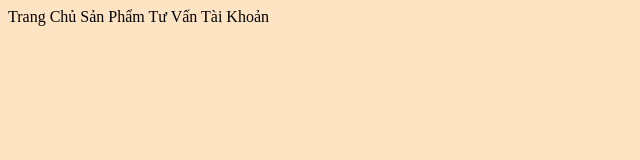
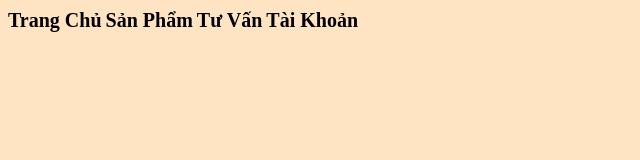
Before and after one commit to Ngmhai3112/ngmhai3112.github.io, a plain HTML site: page index.html in a window 1280 px wide. Shown: the whole page, without its empty margins (0-640 px from the left). Drawn offline with Linux system fonts and the light colour scheme.

Commit message:
Update stylegh.css

```diff
--- a/stylegh.css
+++ b/stylegh.css
@@ -1,3 +1,13 @@
 body{
     background-color: bisque;
 }
+
+.header span{
+    font-family: 'Montserrat';
+    font-style: normal;
+    font-weight: 600;
+    font-size: 20px;
+    line-height: 25px;
+    color: #000000;
+
+}
```
